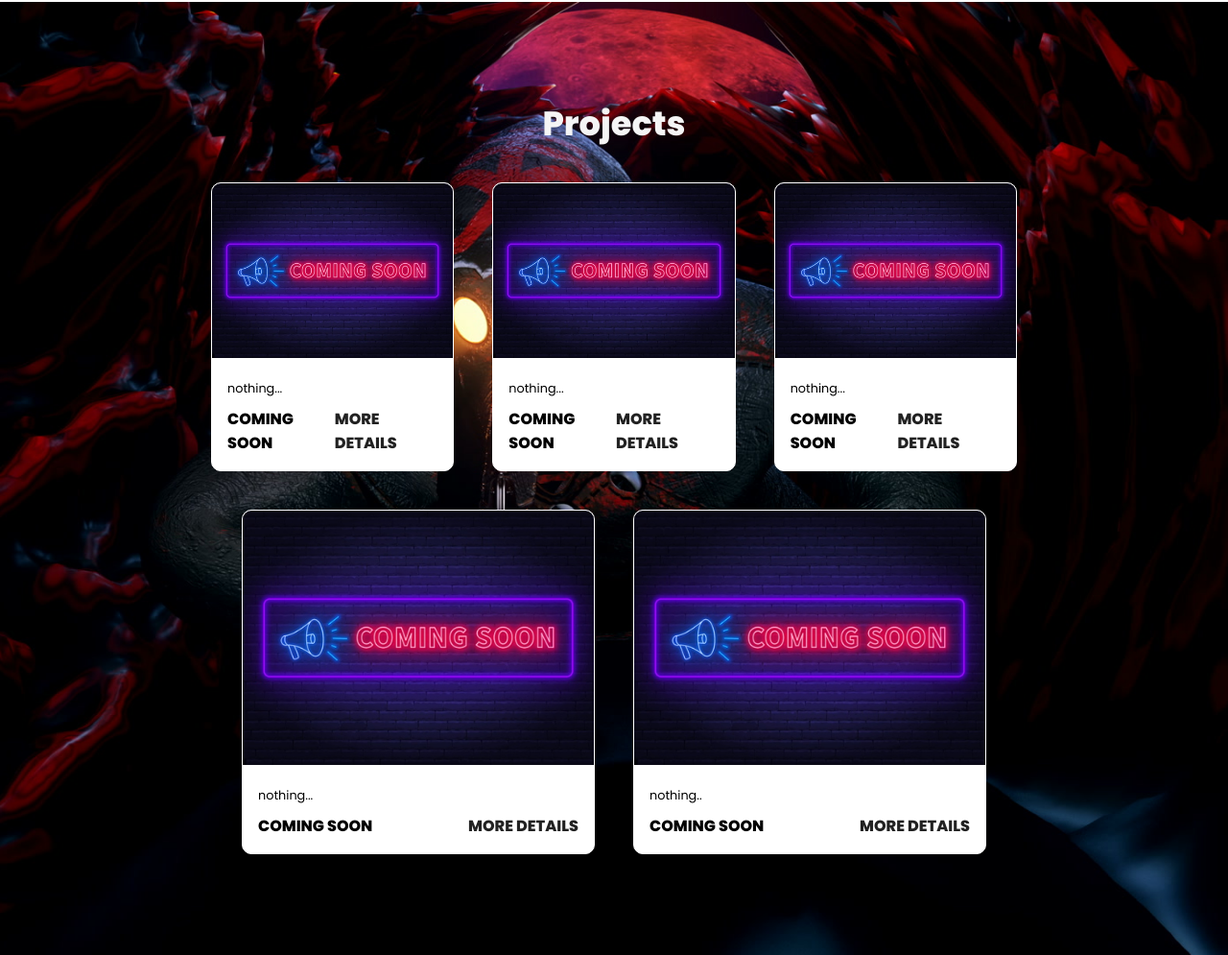
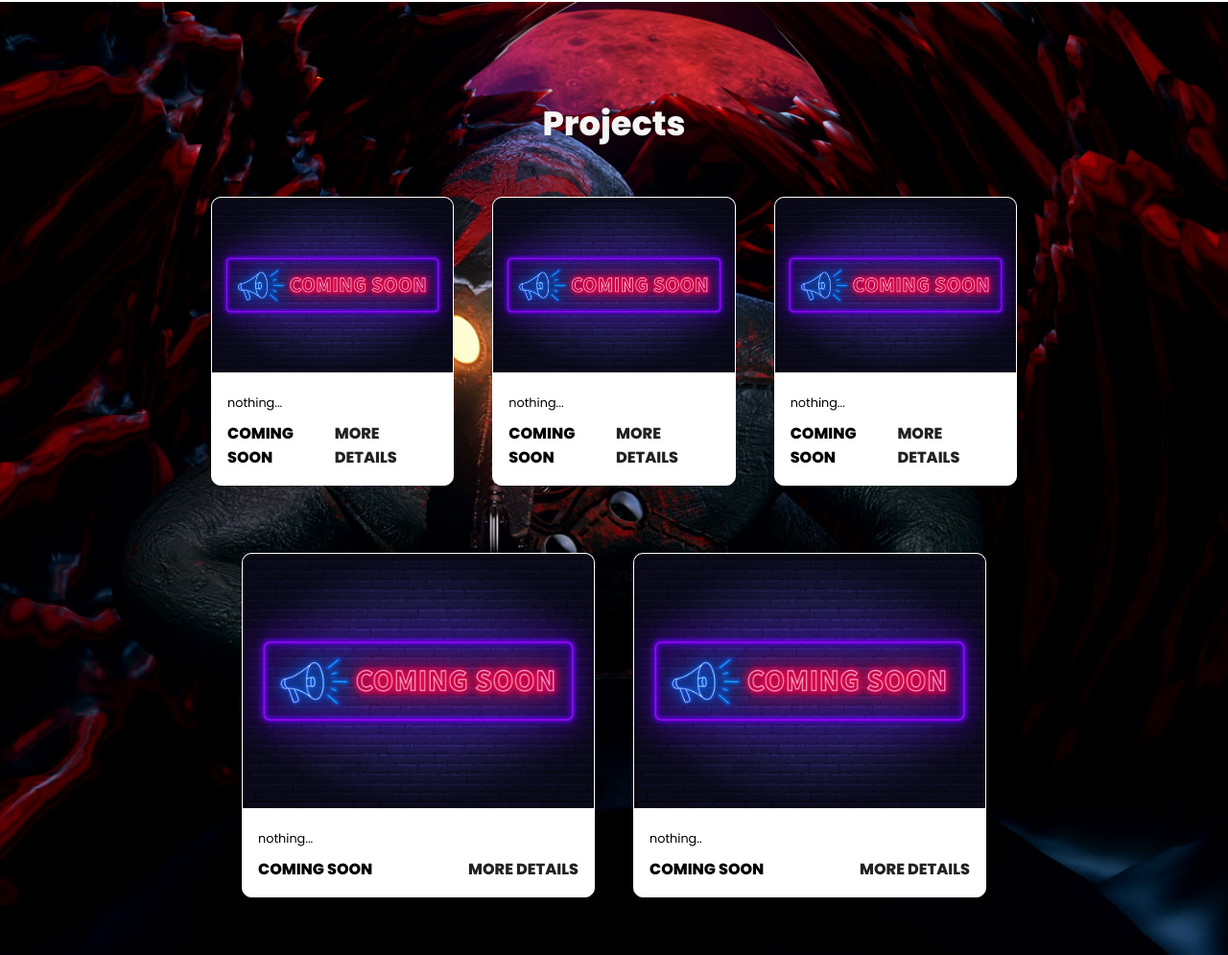
Before and after one commit to JaseerZoiydi/Profile-Website-, a plain HTML site: page index.html in a window 1280 px wide. Shown: the part 1852-2847 px from the top of the page at 96% size. Drawn offline with Linux system fonts and the light colour scheme.

Commit message:
Update style.css

```diff
--- a/style.css
+++ b/style.css
@@ -168,7 +168,7 @@ footer i:hover{
     border: 1px solid #fff;
     min-height: 14em;
     width: 23em;
-    margin: 5px 20px;
+    margin: 20px;
     overflow: hidden;
     border-radius: 10px;
     transition: 0.7s ease;
```
